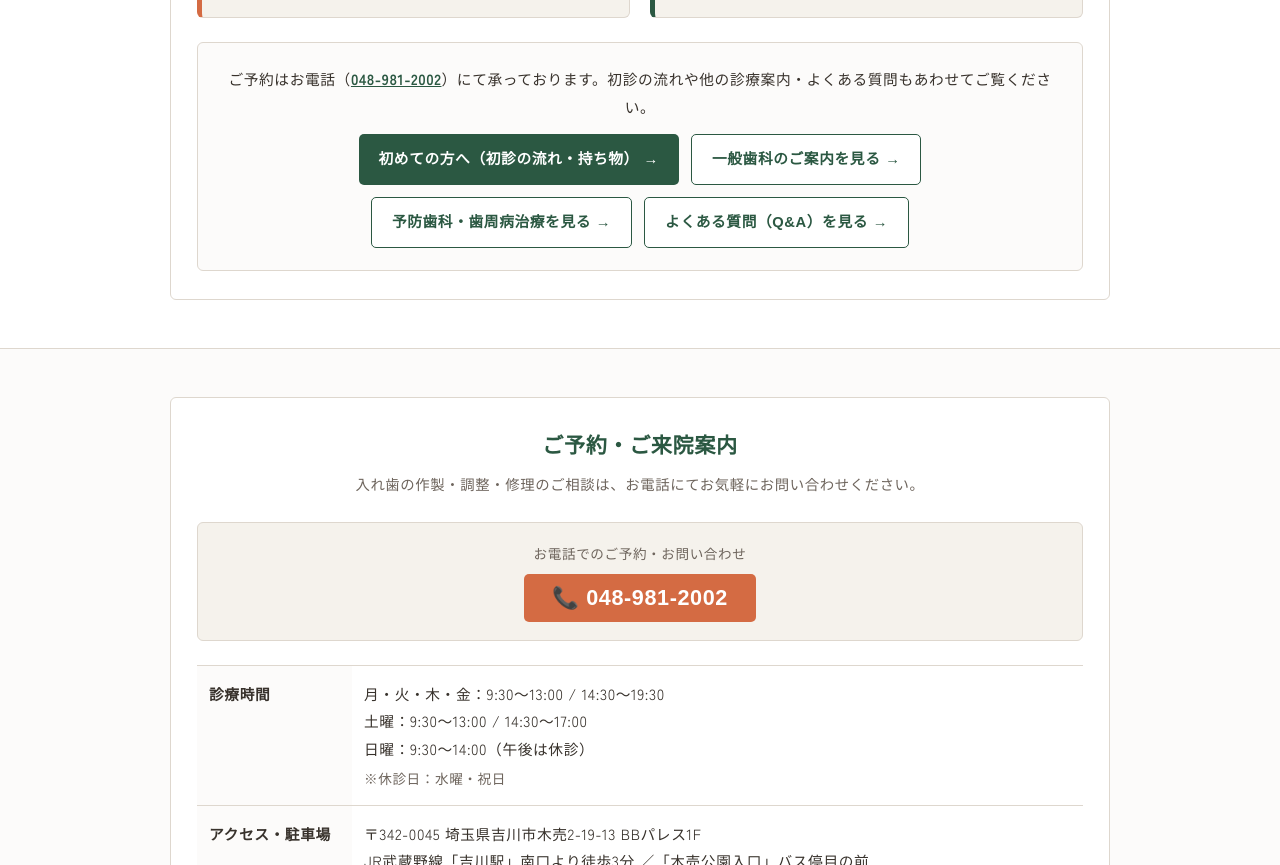
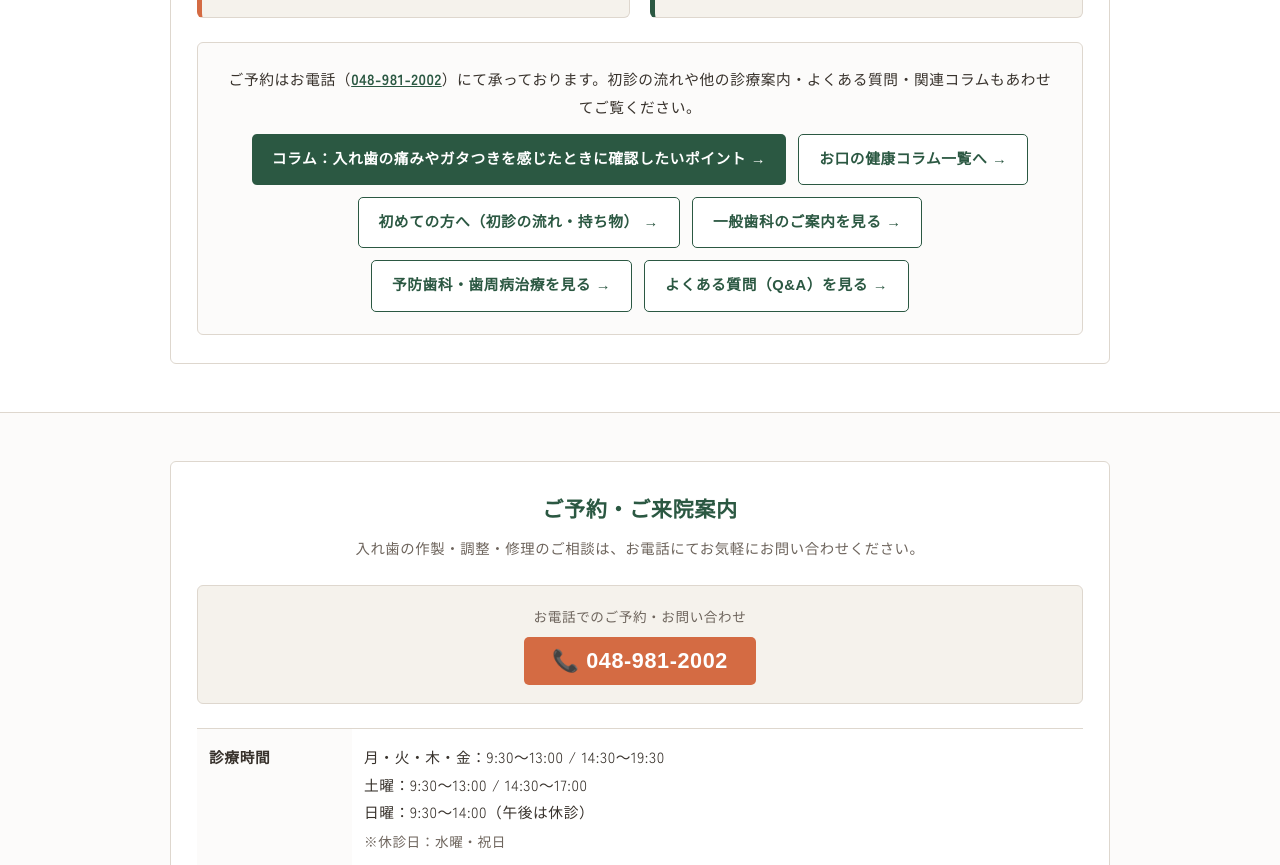
Before and after one commit to keyakishika/keyaki-dental, a plain HTML site: page denture.html in a window 1280 px wide. Shown: the part 2443-3308 px from the top of the page. Drawn offline with Linux system fonts and the light colour scheme; a web font is replaced by a local one.

Commit message:
Update denture.html

```diff
--- a/denture.html
+++ b/denture.html
@@ -1152,9 +1152,11 @@
           </div>
 
           <div class="related-faq-box">
-            <p>ご予約はお電話（<a href="tel:0489812002" class="inline-text-link">048-981-2002</a>）にて承っております。初診の流れや他の診療案内・よくある質問もあわせてご覧ください。</p>
+            <p>ご予約はお電話（<a href="tel:0489812002" class="inline-text-link">048-981-2002</a>）にて承っております。初診の流れや他の診療案内・よくある質問・関連コラムもあわせてご覧ください。</p>
             <div class="related-links-group">
-              <a href="flow.html" class="related-faq-btn">初めての方へ（初診の流れ・持ち物） →</a>
+              <a href="column-04.html" class="related-faq-btn">コラム：入れ歯の痛みやガタつきを感じたときに確認したいポイント →</a>
+              <a href="column.html" class="related-faq-btn is-sub">お口の健康コラム一覧へ →</a>
+              <a href="flow.html" class="related-faq-btn is-sub">初めての方へ（初診の流れ・持ち物） →</a>
               <a href="general.html" class="related-faq-btn is-sub">一般歯科のご案内を見る →</a>
               <a href="preventive.html" class="related-faq-btn is-sub">予防歯科・歯周病治療を見る →</a>
               <a href="faq.html" class="related-faq-btn is-sub">よくある質問（Q&amp;A）を見る →</a>
```
